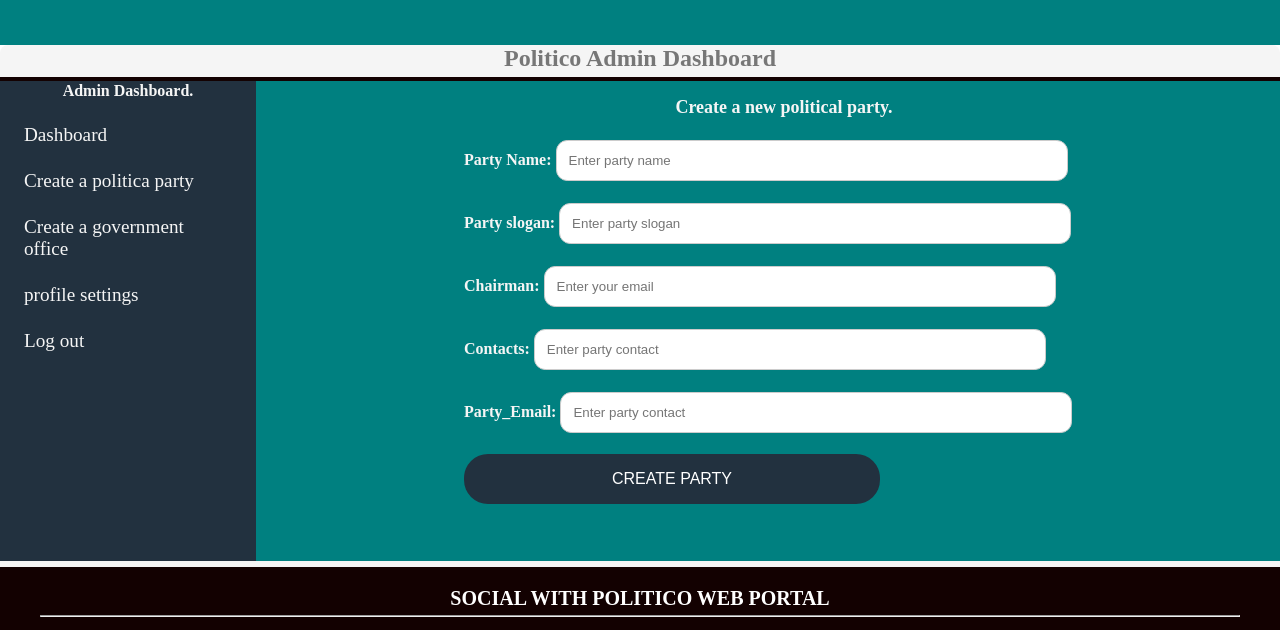
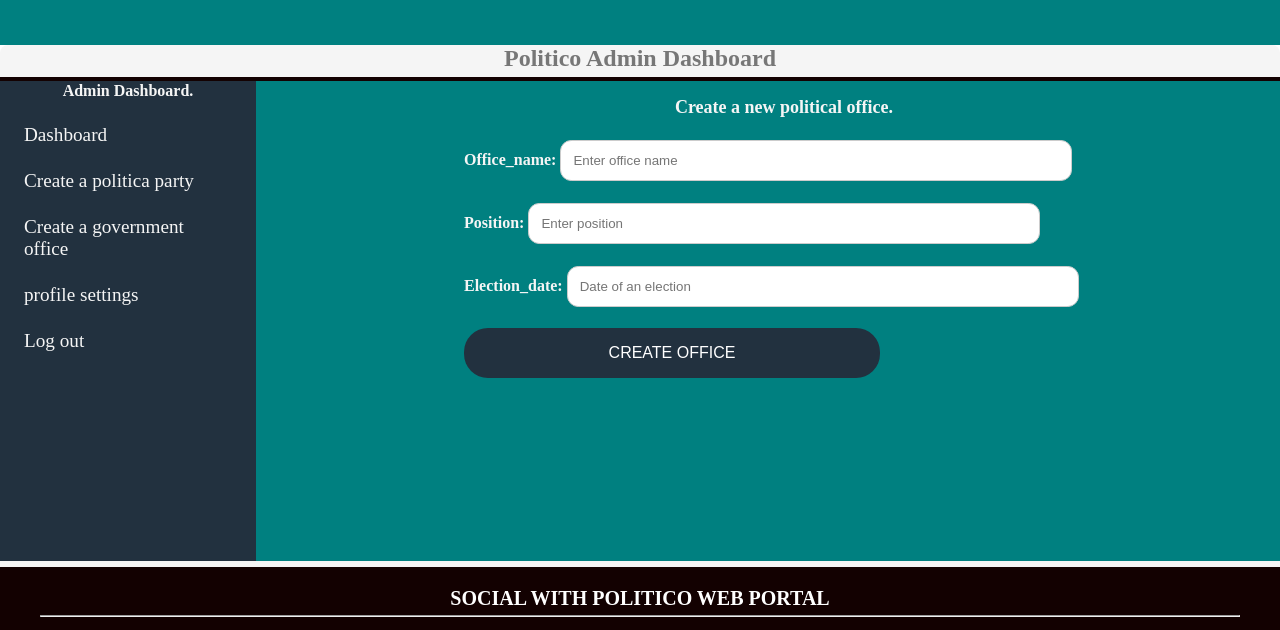
Before and after one commit to francis-mwas/politico-app, a plain HTML site: page UI/create_office.html in a window 1280 px wide. Shown: the part 35-665 px from the top of the page. Drawn offline with Linux system fonts and the light colour scheme.

Commit message:
[finishes #163548992] added create new office page

```diff
--- a/UI/create_office.html
+++ b/UI/create_office.html
@@ -4,7 +4,7 @@
     <meta charset="UTF-8">
     <meta name="viewport" content="width=device-width, initial-scale=1.0">
     <meta http-equiv="X-UA-Compatible" content="ie=edge">
-    <title>Admin Dashboard - create party</title>
+    <title>Admin Dashboard-create office </title>
     <!-- fontawosome--->
     <link href="css/font-awesome/css/font-awesome.min.css" rel="stylesheet">
     <!-- <link href="css/fontawesome-free-5.0.13/web-fonts-with-css/css/fontawesome-all.min.css" rel="stylesheet">  -->
@@ -42,22 +42,17 @@
 
          <div class="profile-container__main--section">
              <div class="create-party-form">
-                 <div class="top-header"><h4>Create a new political party.</h4></div>
+                 <div class="top-header"><h4>Create a new political office.</h4></div>
                 <form action="" method="">
-                        <label for="username"><b>Party Name:</b></label>
-                        <input type="text" placeholder="Enter party name" name="party_name">
-                        <label for="lastname"><b>Party slogan:</b></label>
-                        <input type="text" placeholder="Enter party slogan" name="party_slogan">
+                        <label for="office_name"><b>Office_name:</b></label>
+                        <input type="text" placeholder="Enter office name" name="office_name">
+                        <label for="position"><b>Position:</b></label>
+                        <input type="text" placeholder="Enter position" name="position">
 
-                        <label for="email"><b>Chairman:</b></label>
-                        <input type="text" placeholder="Enter your email" name="chairman">
+                        <label for="election_date"><b>Election_date:</b></label>
+                        <input type="text" placeholder="Date of an election" name="election_date">
 
-                        <label for="phone"><b>Contacts:</b></label>
-                        <input type="text" placeholder="Enter party contact" name="phone">
-
-                        <label for="phone"><b>Party_Email:</b></label>
-                        <input type="text" placeholder="Enter party contact" name="phone">
-                        <button onclick="location.href='user-login.html'" type="button" class="btn">Create party</button>
+                        <button onclick="location.href='user-login.html'" type="button" class="btn">Create office</button>
                 </form>
                 </div>
          </div>
--- a/UI/css/styles.css
+++ b/UI/css/styles.css
@@ -335,3 +335,4 @@ button {
     background: #22313F;
     color: #fff;
 }
+/* create political office styling */
```
